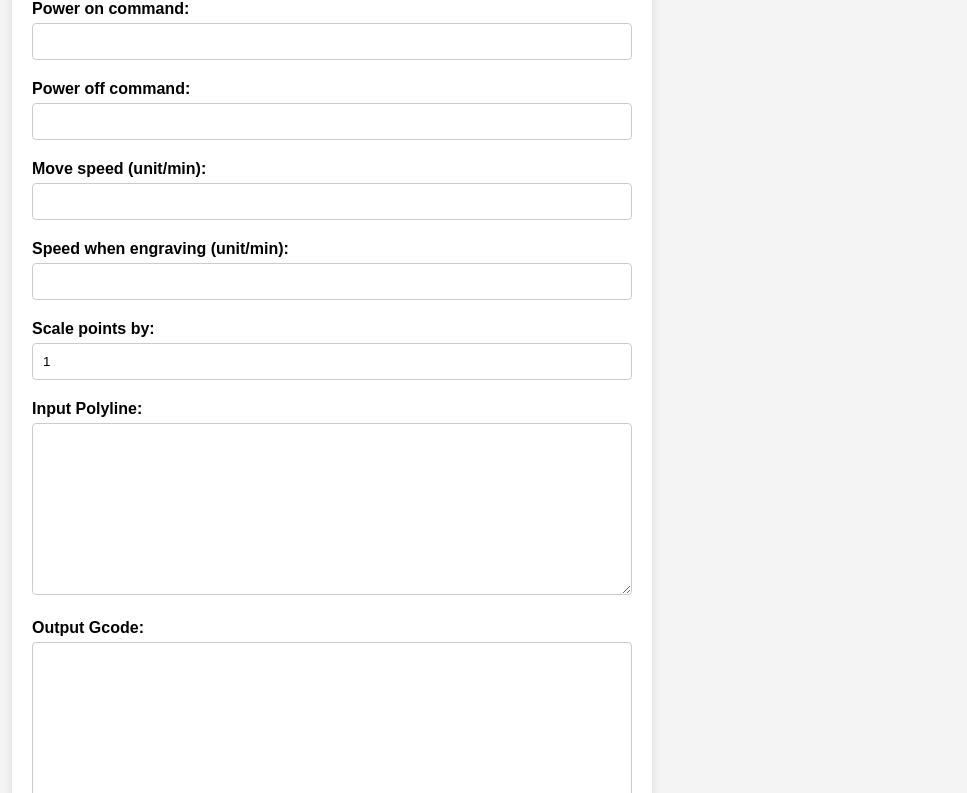
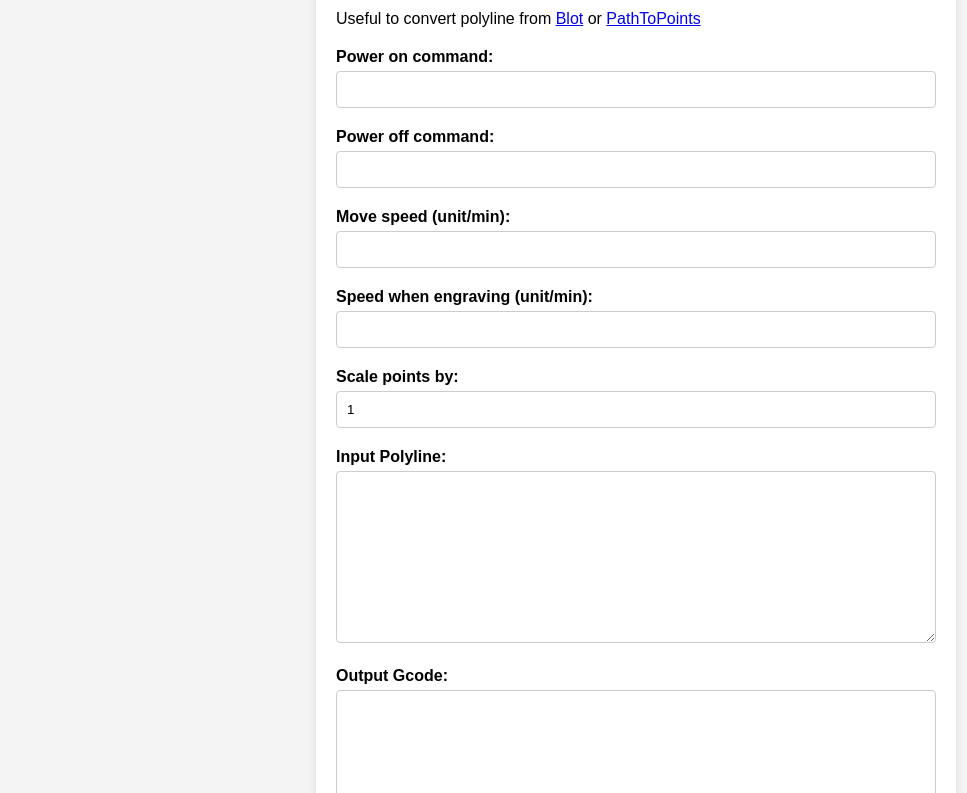
Before and after one commit to mrdarip/polyline2gcode, a plain HTML site: page index.html in a window 1280 px wide. Shown: the part 154-947 px from the top of the page, without its empty margins (4-971 px from the left). Drawn offline with Linux system fonts and the light colour scheme.

Commit message:
improved css

```diff
--- a/css/style.css
+++ b/css/style.css
@@ -7,7 +7,8 @@ body {
 
 main {
     max-width: 600px;
-    margin: 1em 1em;
+    width: 90%;
+    margin: 5% auto;
     padding: 20px;
     background-color: #fff;
     box-shadow: 0 0 10px rgba(0, 0, 0, 0.1);
```
